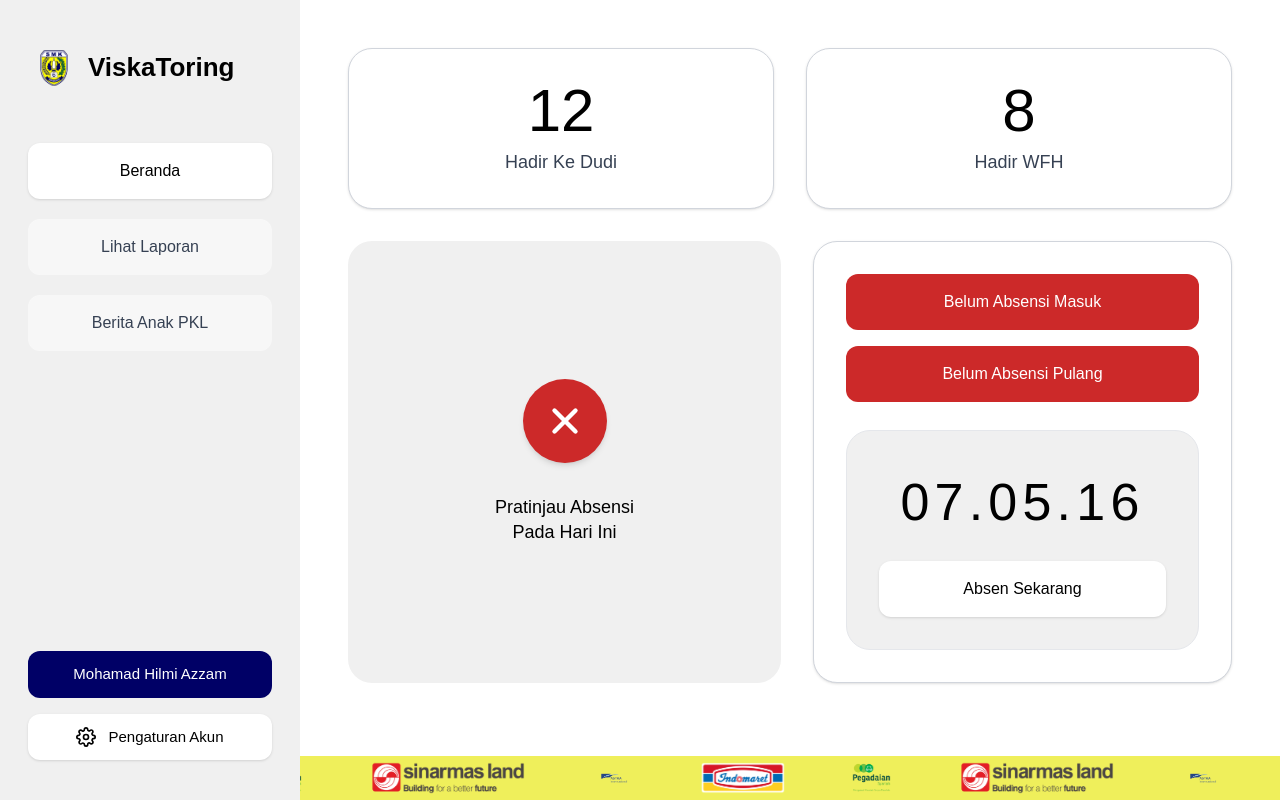
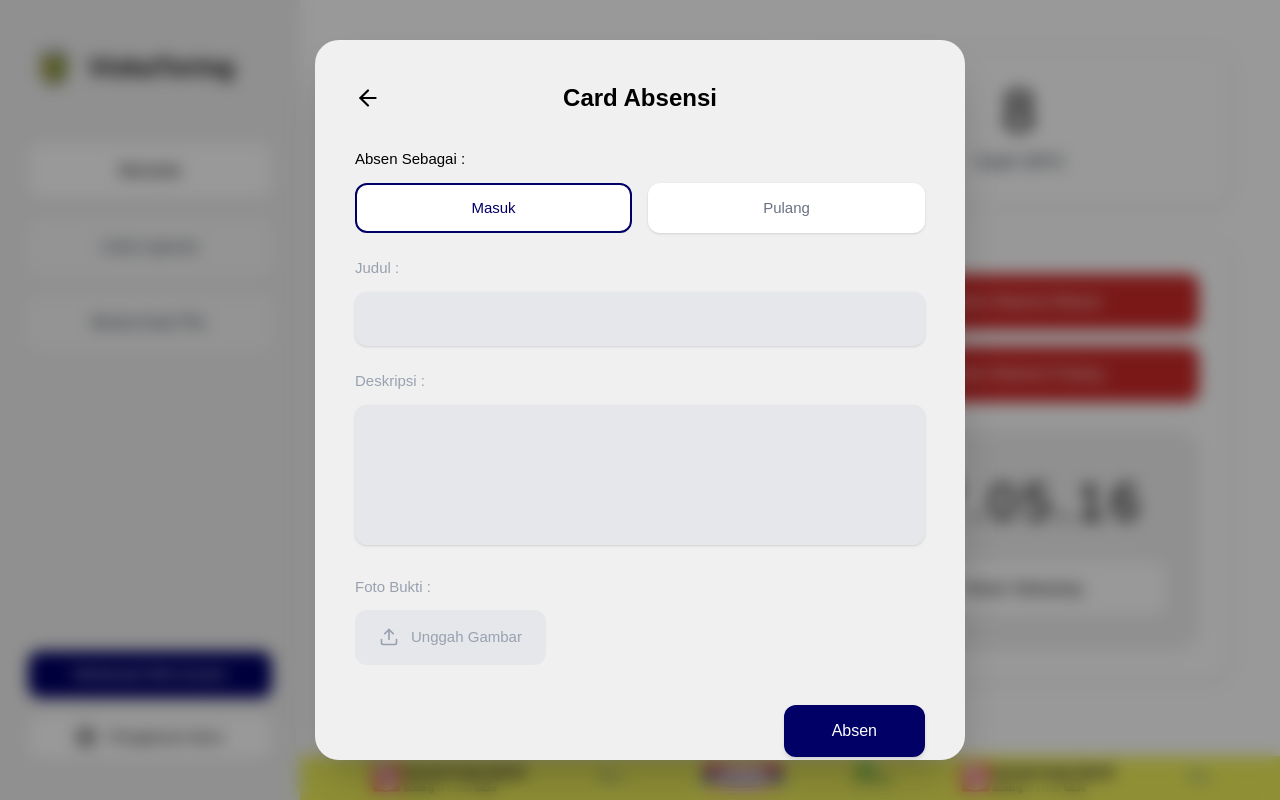
Before and after one commit to hilmi4zzam/ViskaToring-UKK-XII-RPL, a Next.js app: page /dashboard in a window 1280 px wide. Both pictures are taken after a click on the button "Absen Sekarang". Built offline with nearby package versions, Linux system fonts and the light colour scheme; a web font is replaced by a local one.

Commit message:
feat: card absensi

```diff
--- a/app/dashboard/page.tsx
+++ b/app/dashboard/page.tsx
@@ -4,6 +4,8 @@ import { useState, useEffect } from 'react';
 
 export default function DashboardBeranda() {
   const [currentTime, setCurrentTime] = useState('00.00.00');
+  const [isModalOpen, setIsModalOpen] = useState(false);
+  const [absenType, setAbsenType] = useState('masuk');
 
   // Efek untuk jam realtime
   useEffect(() => {
@@ -65,13 +67,104 @@ export default function DashboardBeranda() {
             <div className="text-[52px] font-medium text-black tracking-widest mb-5">
               {currentTime}
             </div>
-            <button className="w-full bg-white text-black text-[16px] font-medium py-4 rounded-xl shadow-sm hover:bg-gray-50 transition-colors">
+            <button
+              onClick={() => setIsModalOpen(true)}
+              className="w-full bg-white text-black text-[16px] font-medium py-4 rounded-xl shadow-sm hover:bg-gray-50 transition-colors"
+            >
               Absen Sekarang
             </button>
           </div>
 
         </div>
       </div>
+
+      {/* Modal Absensi */}
+      {isModalOpen && (
+        <div className="fixed inset-0 z-50 flex items-center justify-center bg-black/40 backdrop-blur-sm p-4">
+          <div className="bg-[#F0F0F0] w-full max-w-[650px] rounded-[24px] p-8 md:p-10 relative flex flex-col max-h-[90vh] overflow-y-auto custom-scrollbar shadow-2xl">
+
+            {/* Header Modal */}
+            <div className="flex items-center mb-8 relative">
+              <button onClick={() => setIsModalOpen(false)} className="absolute left-0 text-black hover:text-gray-600 transition-colors">
+                <svg width="26" height="26" viewBox="0 0 24 24" fill="none" stroke="currentColor" strokeWidth="2" strokeLinecap="round" strokeLinejoin="round">
+                  <line x1="19" y1="12" x2="5" y2="12"></line>
+                  <polyline points="12 19 5 12 12 5"></polyline>
+                </svg>
+              </button>
+              <h2 className="text-[24px] font-semibold text-black w-full text-center">Card Absensi</h2>
+            </div>
+
+            {/* Form Modal */}
+            <div className="flex flex-col gap-6">
+
+              {/* Absen Sebagai */}
+              <div>
+                <label className="block text-[15px] font-medium text-black mb-3">Absen Sebagai :</label>
+                <div className="flex gap-4">
+                  <button
+                    onClick={() => setAbsenType('masuk')}
+                    className={`flex-1 py-3 rounded-xl font-medium text-[15px] transition-all bg-white border-2 ${absenType === 'masuk' ? 'border-[#000066] text-[#000066]' : 'border-transparent text-gray-500 hover:border-gray-300 shadow-sm'}`}
+                  >
+                    Masuk
+                  </button>
+                  <button
+                    onClick={() => setAbsenType('pulang')}
+                    className={`flex-1 py-3 rounded-xl font-medium text-[15px] transition-all bg-white border-2 ${absenType === 'pulang' ? 'border-[#000066] text-[#000066]' : 'border-transparent text-gray-500 hover:border-gray-300 shadow-sm'}`}
+                  >
+                    Pulang
+                  </button>
+                </div>
+              </div>
+
+              {/* Judul */}
+              <div>
+                <label className={`block text-[15px] font-medium mb-3 ${absenType === 'masuk' ? 'text-gray-400' : 'text-black'}`}>Judul :</label>
+                <input
+                  type="text"
+                  disabled={absenType === 'masuk'}
+                  className="w-full bg-white rounded-xl px-5 py-4 text-[15px] text-black outline-none focus:ring-2 focus:ring-[#000066]/20 transition-all shadow-sm disabled:bg-gray-200 disabled:text-gray-400 disabled:cursor-not-allowed"
+                />
+              </div>
+
+              {/* Deskripsi */}
+              <div>
+                <label className={`block text-[15px] font-medium mb-3 ${absenType === 'masuk' ? 'text-gray-400' : 'text-black'}`}>Deskripsi :</label>
+                <textarea
+                  disabled={absenType === 'masuk'}
+                  className="w-full bg-white rounded-xl px-5 py-4 text-[15px] text-black outline-none focus:ring-2 focus:ring-[#000066]/20 transition-all shadow-sm min-h-[140px] resize-none disabled:bg-gray-200 disabled:text-gray-400 disabled:cursor-not-allowed"
+                ></textarea>
+              </div>
+
+              {/* Foto Bukti */}
+              <div>
+                <label className={`block text-[15px] font-medium mb-3 ${absenType === 'masuk' ? 'text-gray-400' : 'text-black'}`}>Foto Bukti :</label>
+                <button
+                  disabled={absenType === 'masuk'}
+                  className="bg-white rounded-xl px-6 py-4 flex items-center justify-center gap-3 shadow-sm hover:bg-gray-50 transition-colors w-max disabled:bg-gray-200 disabled:shadow-none disabled:cursor-not-allowed disabled:hover:bg-gray-200"
+                >
+                  <svg className={`${absenType === 'masuk' ? 'text-gray-400' : 'text-gray-600'}`} width="20" height="20" viewBox="0 0 24 24" fill="none" stroke="currentColor" strokeWidth="2" strokeLinecap="round" strokeLinejoin="round">
+                    <path d="M21 15v4a2 2 0 0 1-2 2H5a2 2 0 0 1-2-2v-4"></path>
+                    <polyline points="17 8 12 3 7 8"></polyline>
+                    <line x1="12" y1="3" x2="12" y2="15"></line>
+                  </svg>
+                  <span className={`text-[15px] font-medium ${absenType === 'masuk' ? 'text-gray-400' : 'text-gray-700'}`}>Unggah Gambar</span>
+                </button>
+              </div>
+
+            </div>
+
+            {/* Bottom Button */}
+            <div className="flex justify-end mt-10">
+              <button
+                onClick={() => setIsModalOpen(false)}
+                className="bg-[#000066] text-white rounded-xl px-12 py-[14px] text-[16px] font-medium hover:bg-[#000044] transition-colors shadow-md"
+              >
+                Absen
+              </button>
+            </div>
+          </div>
+        </div>
+      )}
     </div>
   );
 }
```
